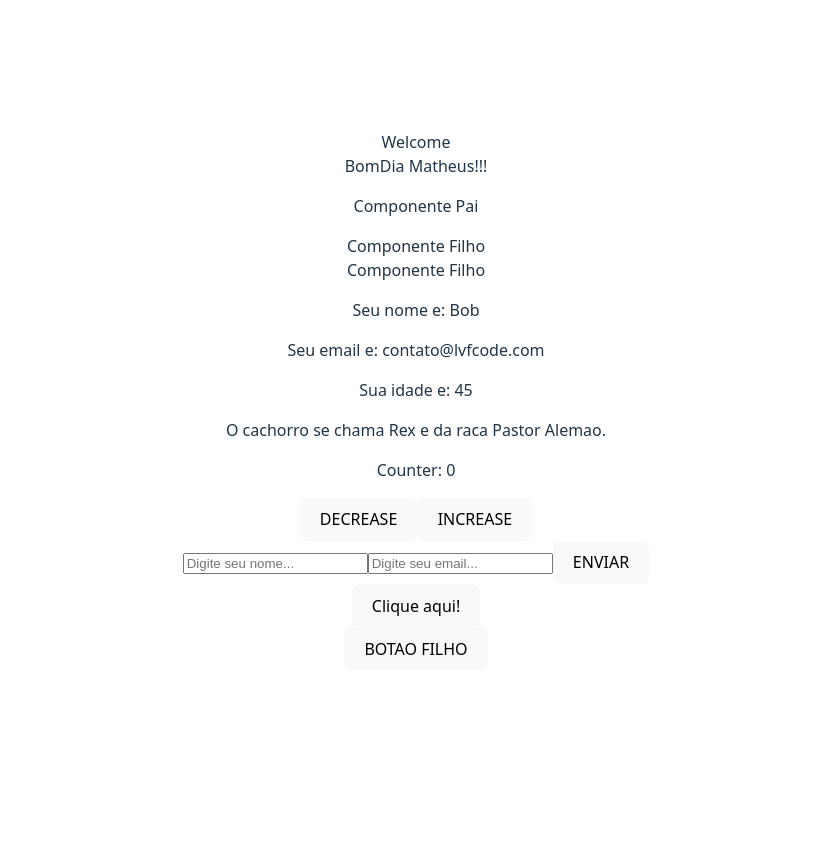
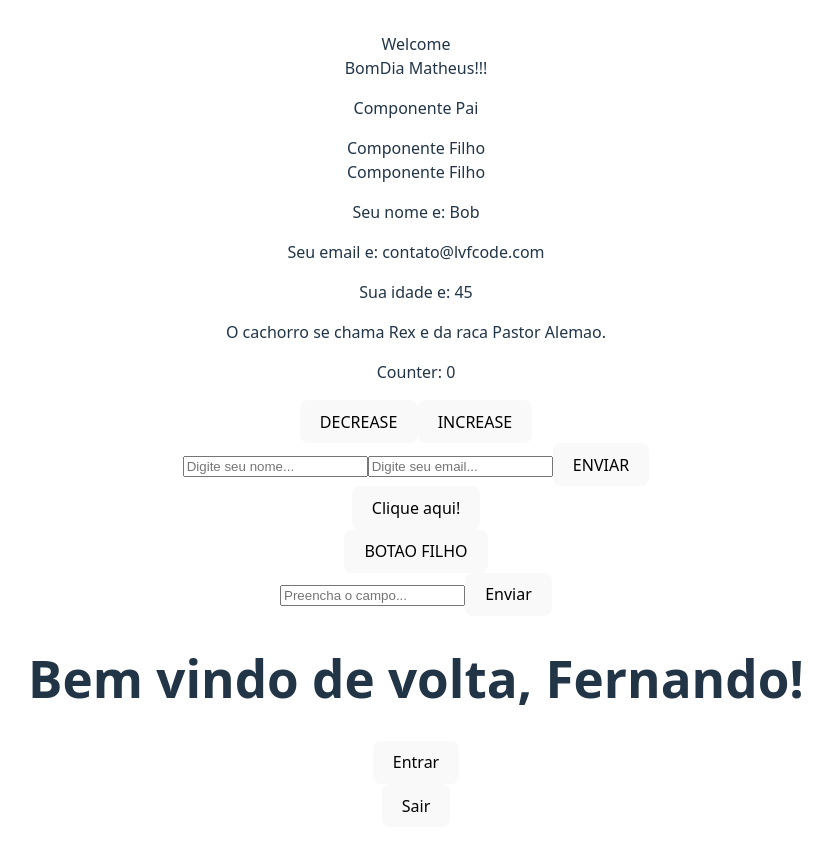
Before and after one commit to FernandoVenturini/hdc_react_typescript, a React (Vite) app: page / in a window 1280 px wide. Shown: the top 850 px of the page, without its empty margins (224-1056 px from the left). Before the commit the page ends 800 px from the top, so only its background shows below. Built offline with nearby package versions, Linux system fonts and the light colour scheme.

Commit message:
conditional rendering form #05

```diff
--- a/src/App.jsx
+++ b/src/App.jsx
@@ -9,6 +9,9 @@ import Counter from './components/Counter';
 import UseInfoForm from './components/UseInfoForm';
 import Button from './components/Button';
 import PaiFunction from './components/PaiFunction';
+import RenderCondicional from './components/RenderCondicional';
+import LoginButton from './components/LoginButton';
+import Form from './components/Form';
 
 
 function App() {
@@ -25,6 +28,10 @@ function App() {
 		<UseInfoForm />
 		<Button />
 		<PaiFunction />
+		<Form />
+		<RenderCondicional user="Fernando"/>
+		<LoginButton loggedIn={false}/>
+		<LoginButton loggedIn={true}/>
     </>
   );
 };
--- /dev/null
+++ b/src/components/Form.jsx
@@ -0,0 +1,30 @@
+import {useState} from "react";
+
+const Form = () => {
+	const [value, setValue] = useState("");
+
+	const handleSubmit = (event) => {
+		// Manipular dados
+		// Validacao
+		// Envio ao servidor pela API
+		// Loading
+		// Chamada da funcao de mensagens de erro ou sucesso.
+		event.preventDefault();
+		alert("Formulario enviado com sucesso!");
+	}
+
+	return (
+		<form onSubmit={handleSubmit}>
+			<input
+				type="text"
+				value={value}
+				placeholder="Preencha o campo..."
+				onChange={(e) => setValue(e.target.value)}
+			/>
+
+			<button type="submit">Enviar</button>
+		</form>
+	);
+}
+
+export default Form;
--- /dev/null
+++ b/src/components/LoginButton.jsx
@@ -0,0 +1,13 @@
+import React from 'react'
+
+const LoginButton = ({ loggedIn}) => {
+	// Entrar - deslogado
+	// Sair - Logado
+  return (
+	<div>
+		{loggedIn ? <button>Sair</button> : <button>Entrar</button>}
+	</div>
+  )
+}
+
+export default LoginButton
--- /dev/null
+++ b/src/components/RenderCondicional.jsx
@@ -0,0 +1,13 @@
+import React from 'react'
+
+const RenderCondicional = ({ user }) => {
+	// se houver usuario exiba uma mensagem de boas vindas
+
+  return (
+	<div>
+		{user && <h1>Bem vindo de volta, {user}!</h1>}
+	</div>
+  )
+}
+
+export default RenderCondicional
```
